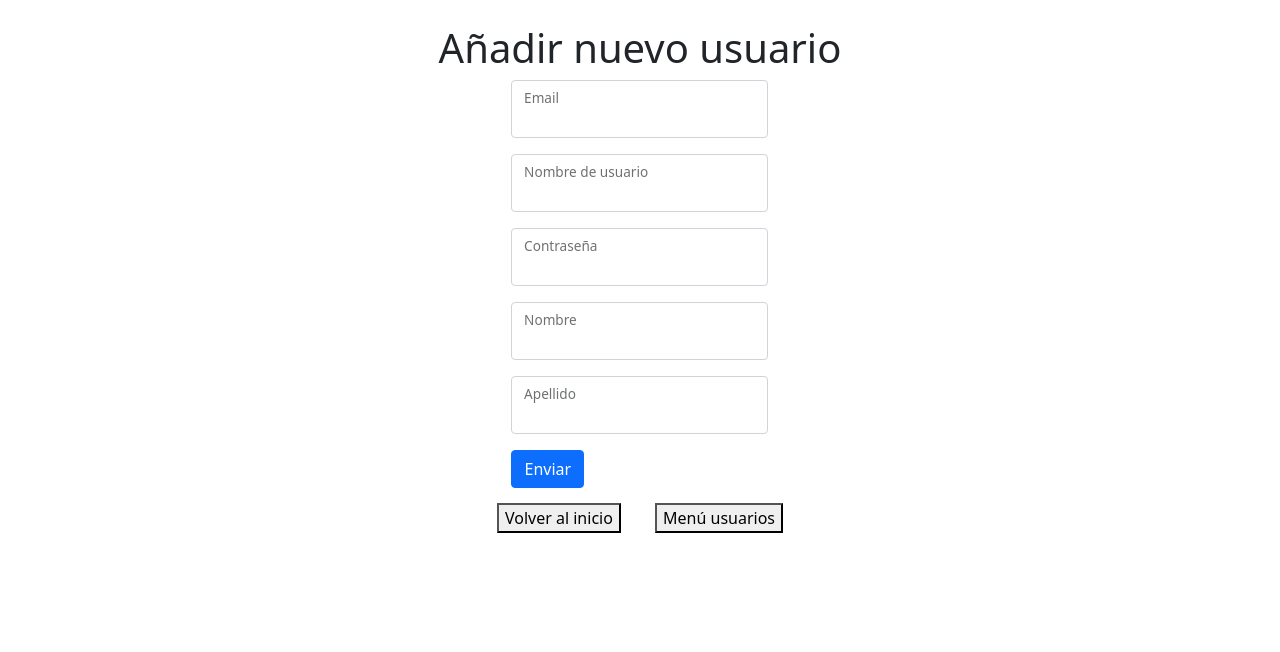
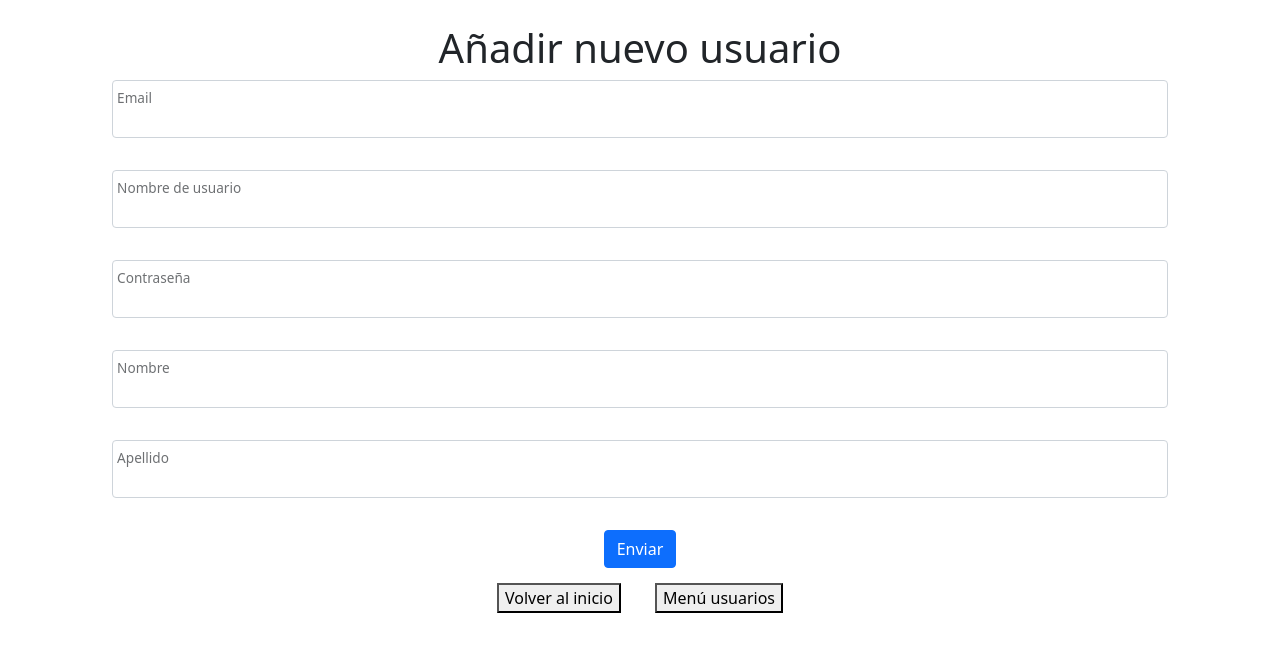
Before and after one commit to alanberns/CDVE, a Flask app: template admin/src/web/templates/usuarios/nuevoUsuario.html in a window 1280 px wide. Shown: the part 32-684 px from the top of the page. Run offline with Flask 2, Linux system fonts and the light colour scheme; the template is opened without the code that fills it: values that come from a table or form of the project are taken from there, others are empty; some libraries are stand-ins or nearby versions.

Commit message:
style: cambios esteticos 4: botones

```diff
--- a/admin/src/web/templates/perfil/CambiarClave.html
+++ b/admin/src/web/templates/perfil/CambiarClave.html
@@ -22,7 +22,9 @@
         {{form.password_repetir(class="form-control")}}
         <label >{{form.password_repetir.label}}</label>
         </div>
-        {{form.cambiar}}
+        <div class="d-flex flex-row justify-content-center">
+            {{ form.cambiar(class="btn btn-primary")}}
+          </div>
     </form>
 
     <div id="borde_boton">
--- a/admin/src/web/templates/perfil/perfil.html
+++ b/admin/src/web/templates/perfil/perfil.html
@@ -51,7 +51,9 @@
         {{form.last_name(class="form-control")}}
         <label for="last_name">{{form.last_name.label}}</label>
       </div>
-      {{form.modificar(class="btn btn-primary")}}
+      <div class="d-flex flex-row justify-content-center">
+        {{ form.modificar(class="btn btn-primary")}}
+      </div>
     </form>
 
     <!---contraseña-->
--- a/admin/src/web/templates/usuarios/nuevoUsuario.html
+++ b/admin/src/web/templates/usuarios/nuevoUsuario.html
@@ -8,7 +8,7 @@
     <h1 class="mx-5">Añadir nuevo usuario</h1>
 
 
-  <form action="{{ url_for('usuarios.add_usuario')}}" method="post" id="nuevoUsuario">
+  <form action="{{ url_for('usuarios.add_usuario')}}" method="post" class="row g-3 mx-5">
     {{ form.csrf_token }}
     <div class="form-floating mb-3">
       {{form.email(class="form-control")}}
@@ -30,8 +30,9 @@
       {{form.last_name(class="form-control")}}
       <label for="last_name">{{form.last_name.label}}</label>
     </div>
-
-    {{form.enviar(class="btn btn-primary")}}
+    <div class="d-flex flex-row justify-content-center">
+      {{ form.enviar(class="btn btn-primary")}}
+    </div>
   </form>
 
   <div  id="borde_boton">
--- a/admin/src/web/templates/usuarios/usuario.html
+++ b/admin/src/web/templates/usuarios/usuario.html
@@ -51,7 +51,9 @@
         {{form.last_name(class="form-control")}}
         <label for="last_name">{{form.last_name.label}}</label>
       </div>
-      {{form.modificar(class="btn btn-primary")}}
+      <div class="d-flex flex-row justify-content-center">
+        {{form.modificar(class="btn btn-primary")}}
+      </div>
     </form>
 
     <hr><br>
```
